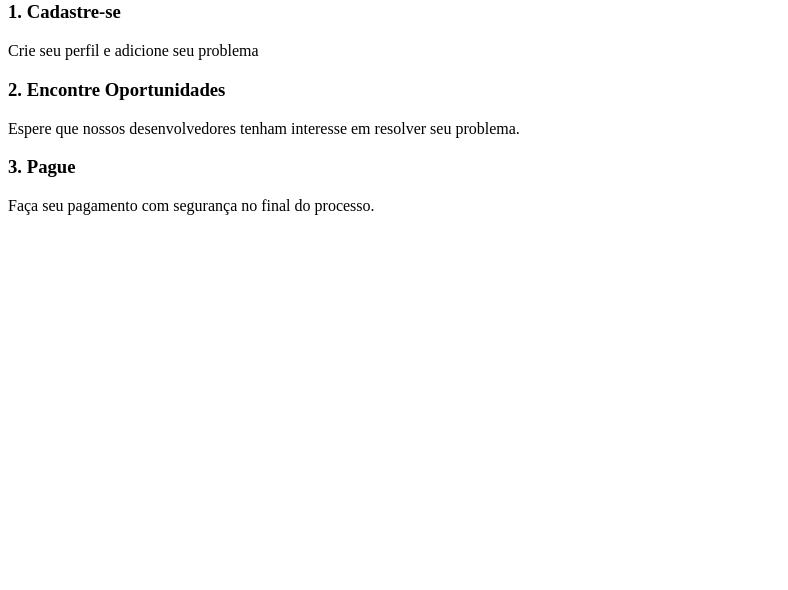
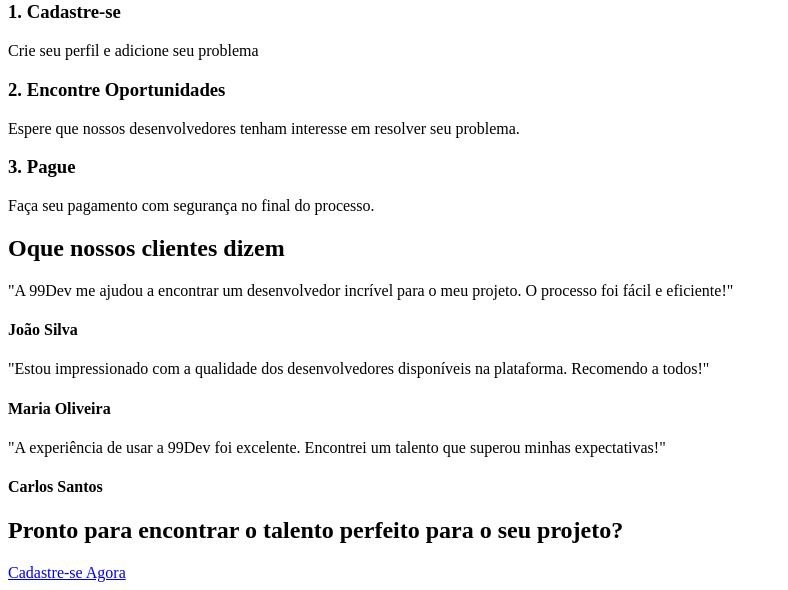
Before and after one commit to TheoNogueiraVirginio/99dev, a Flask app: template templates/home.html in a window 1280 px wide; the page is wider, and only the part inside the window is pictured. Shown: the part 1873-2463 px from the top of that part, without its empty margins (0-788 px from the left). Before the commit the page ends 2088 px from the top of that part, so only its background shows below. Run offline with Flask 3, Linux system fonts and the light colour scheme; the template is opened without the code that fills it, so the values that code supplies are empty.

Commit message:
feat(home): estruturado seção de feedback e cta

```diff
--- a/templates/home.html
+++ b/templates/home.html
@@ -81,7 +81,27 @@
                     <p>Faça seu pagamento com segurança no final do processo.</p>
                 </div>
             </div>
-
+        </section>
+        <section class="feedbacks">
+            <h2>Oque nossos clientes dizem</h2>
+            <div class="feedback-cards">
+                <div class="feedback-card">
+                    <p>"A 99Dev me ajudou a encontrar um desenvolvedor incrível para o meu projeto. O processo foi fácil e eficiente!"</p>
+                    <h4>João Silva</h4>
+                </div>
+                <div class="feedback-card">
+                    <p>"Estou impressionado com a qualidade dos desenvolvedores disponíveis na plataforma. Recomendo a todos!"</p>
+                    <h4>Maria Oliveira</h4>
+                </div>
+                <div class="feedback-card">
+                    <p>"A experiência de usar a 99Dev foi excelente. Encontrei um talento que superou minhas expectativas!"</p>
+                    <h4>Carlos Santos</h4>
+                </div>
+            </div>
+        </section>
+        <section class="cta">
+            <h2>Pronto para encontrar o talento perfeito para o seu projeto?</h2>
+            <a href="#" class="btn">Cadastre-se Agora</a>
         </section>
     </main>
 </body>
```
